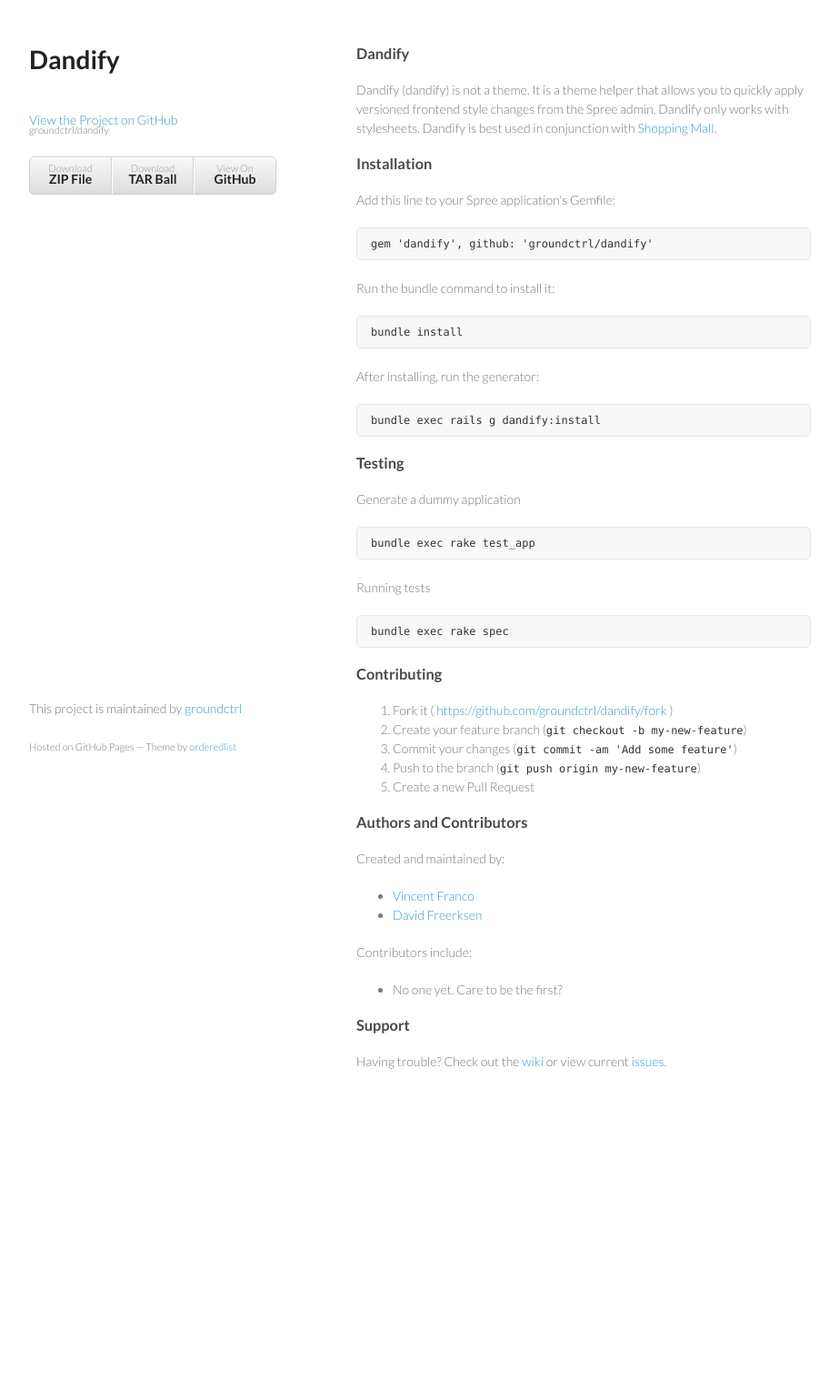
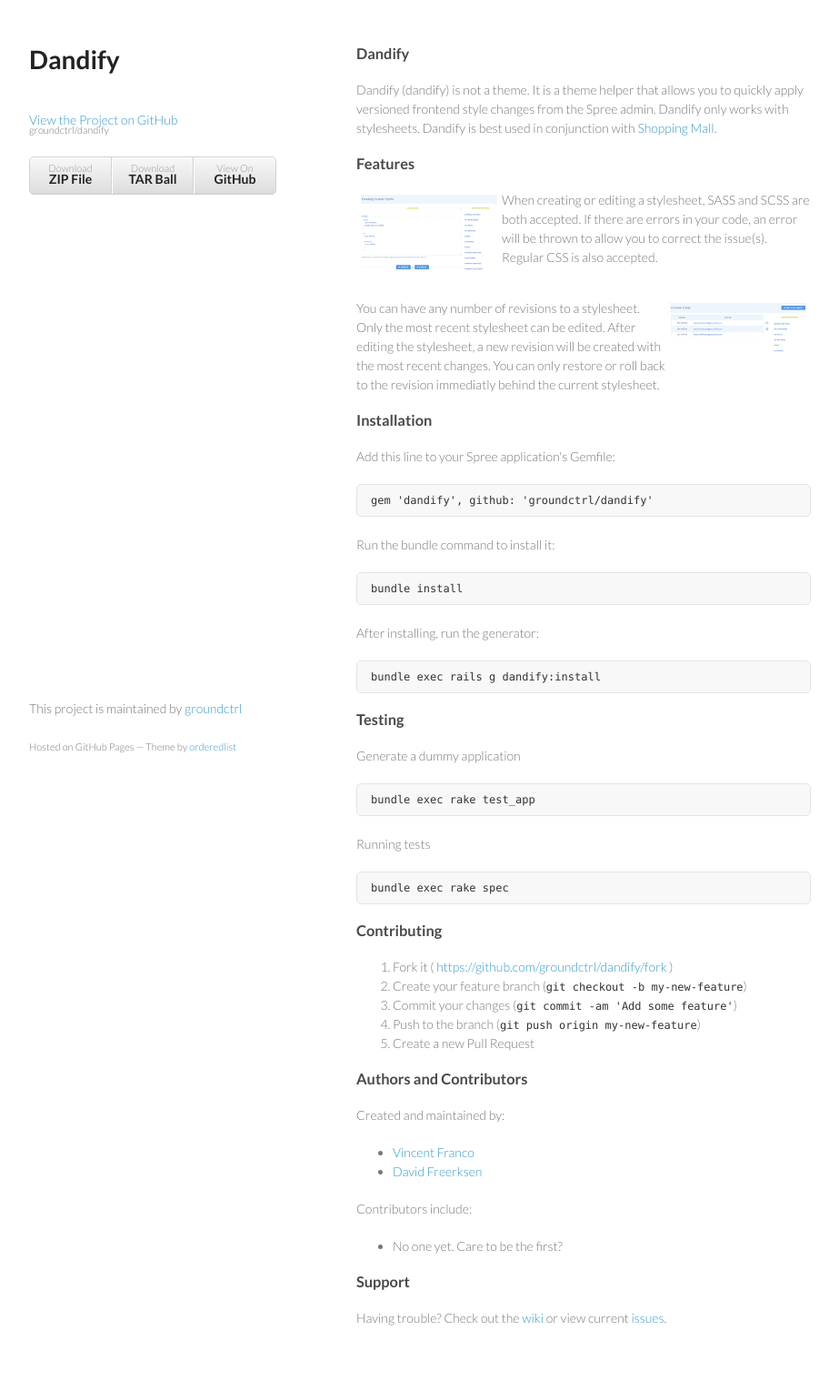
Before and after one commit to groundctrl/dandify, a Jekyll site: the page built from index.html, in a window 1280 px wide. Shown: the whole page at 91% size, without its empty margins (178-1101 px from the left). Built offline with Jekyll 4.4.1, drawn with Linux system fonts in a browser that asks for light colours; nearby versions of some CDN libraries; before the commit the page ends 1247 px from its top, so only the background shows below that.

Commit message:
Features

```diff
--- a/index.html
+++ b/index.html
@@ -6,6 +6,19 @@ layout: default
 
 <p>
   {{ site.title }} ({{ site.data.github.repo }}) is not a theme. It is a theme helper that allows you to quickly apply versioned frontend style changes from the Spree admin. {{ site.title }} only works with stylesheets. {{ site.title }} is best used in conjunction with <a href="https://github.com/groundctrl/shopping_mall" target="_blank">Shopping Mall</a>.
+</p>
+
+
+<h3>Features</h3>
+
+<p>
+  <a class="fancybox left" href="{{ "images/create-sass.png" | prepend: site.baseurl }}" target="_blank"><img src="{{ "images/thumbnails/create-sass.png" | prepend: site.baseurl }}" border="0"></a>
+  When creating or editing a stylesheet, SASS and SCSS are both accepted. If there are errors in your code, an error will be thrown to allow you to correct the issue(s). Regular CSS is also accepted.
+</p>
+
+<p>
+  <a class="fancybox right" href="{{ "images/revisions.png" | prepend: site.baseurl }}" target="_blank"><img src="{{ "images/thumbnails/revisions.png" | prepend: site.baseurl }}" border="0"></a>
+  You can have any number of revisions to a stylesheet. Only the most recent stylesheet can be edited. After editing the stylesheet, a new revision will be created with the most recent changes. You can only restore or roll back to the revision immediatly behind the current stylesheet.
 </p>
 
 
```
Also changed, not shown: images/create-sass.png (added), images/product-no-variations.png (deleted), images/product-with-variations.png (deleted), images/revisions.png (added), images/thumbnails/create-sass.png (added), images/thumbnails/product-no-variations.png (deleted), images/thumbnails/product-with-variations.png (deleted), images/thumbnails/revisions.png (added).
